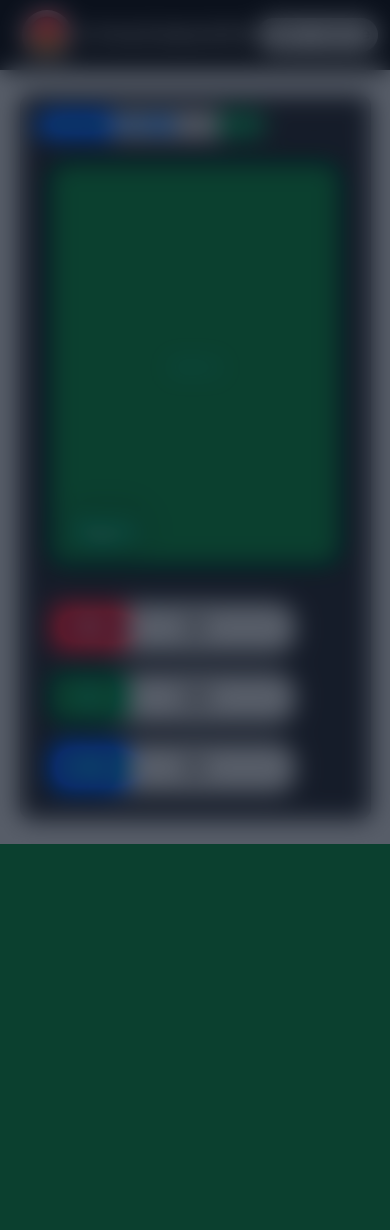
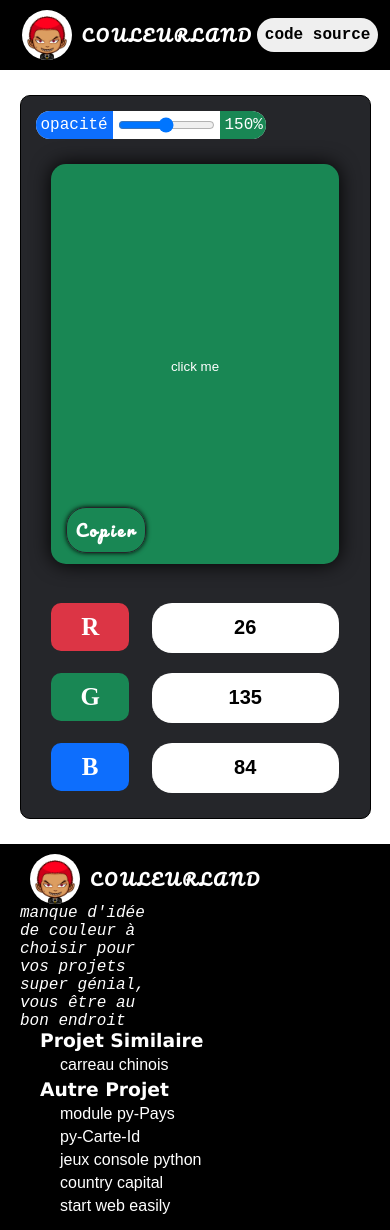
Before and after one commit to Tostenn/colorland, a PHP site: page / in a window 390 px wide. Before the commit the page ends 844 px from the top, so only its background shows below. Run offline with PHP 8.4, Linux system fonts and the light colour scheme.

Commit message:
responsive des champs corrigés

```diff
--- a/static/css/responsive.css
+++ b/static/css/responsive.css
@@ -21,7 +21,6 @@
     .champs{
         flex-direction: column;
         margin: 0 auto;
-        text-align: center;
         width: 90%;
     }
     .champs .item{
@@ -29,7 +28,6 @@
         width: 100%;
         height: 50px;
         margin: 10px 0;
-        padding: 0;
         position: relative;
         overflow: visible;
     }
@@ -49,7 +47,7 @@
     .champs .item.b::after{
         background-color: var(--cl-bleu);
     }
-    input[type=text]{
+    .champs input[type=text]{
         position: absolute;
         background-color: var(--cl-blanc);
         border-radius: 20px;
@@ -58,9 +56,12 @@
         right: 0;
         bottom: 0;
         font-size: 20px;
-        width: 70%;
+        width: 65%;
+        left: auto;
+        transform: translate(0);
     }
     .ppoopp{
+        display: none;
         margin: 0;
         padding: 0;
         width: 100%;
@@ -68,7 +69,7 @@
     }
     .ppoopp::after{
         content: '';
-        position: absolute;
+        /* position: absolute; */
         inset: -15px ;
         /* padding: ; */
 
```
Also changed, not shown: static/js/color.js (+8 -0 lines), static/js/index.js (+0 -8 lines).
